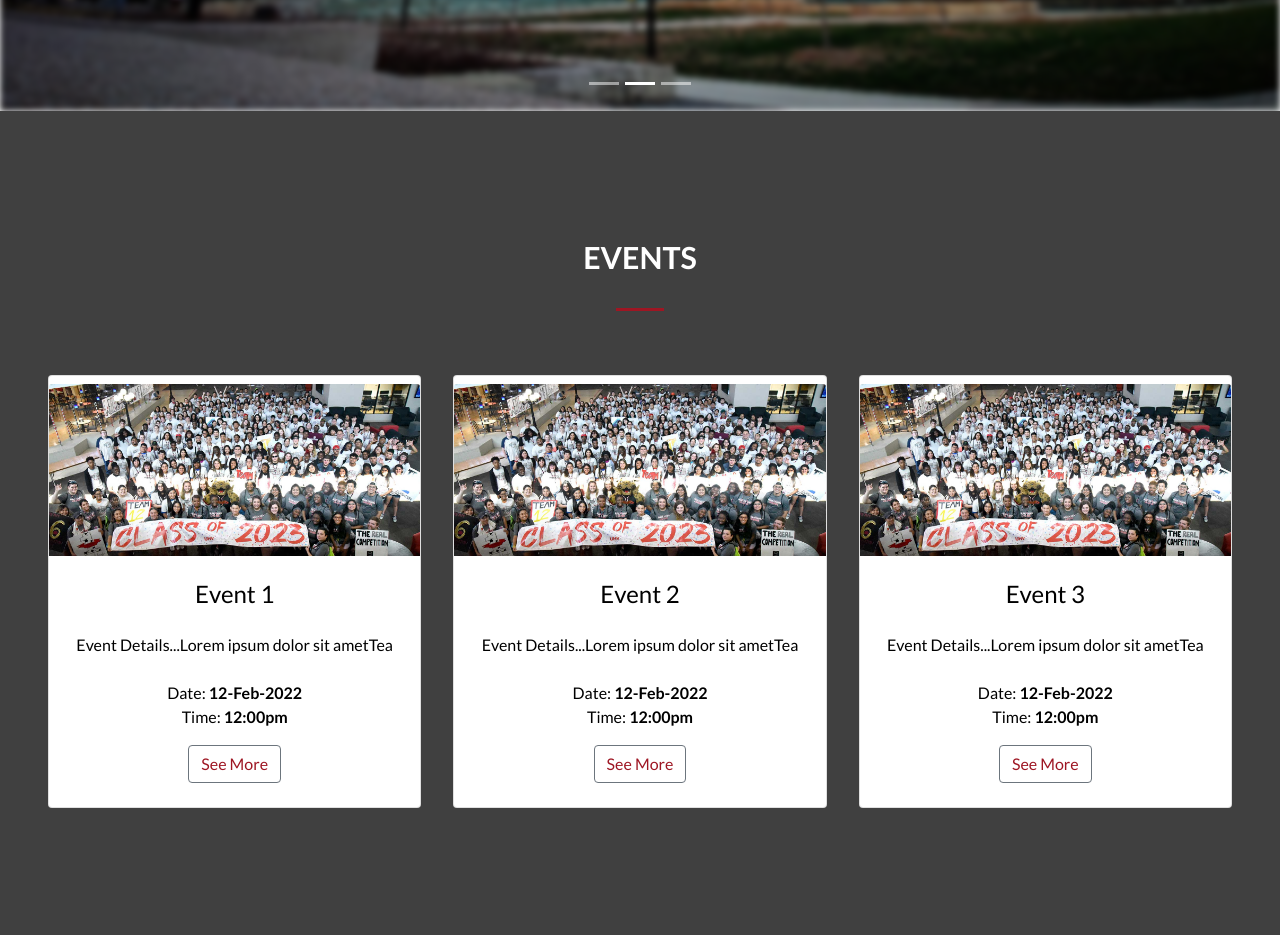
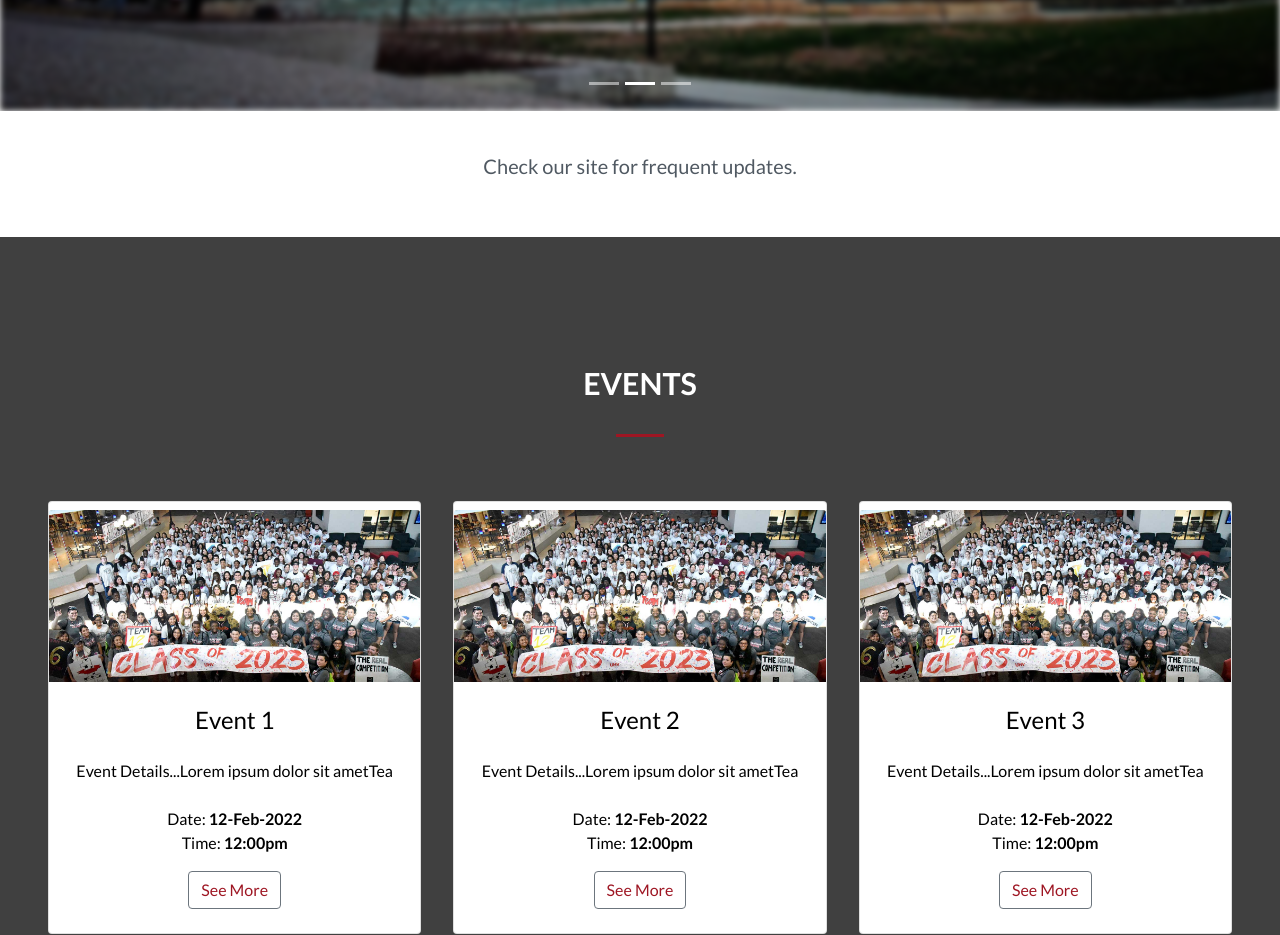
Before and after one commit to ZubairShovan/GSA-YU, a plain HTML site: page index.html in a window 1280 px wide. Shown: the part 1560-2495 px from the top of the page. Drawn offline with Linux system fonts and the light colour scheme.

Commit message:
Update index.html

```diff
--- a/index.html
+++ b/index.html
@@ -134,6 +134,11 @@
 <!--				<img src="img/banner4_c.jpeg">-->
 <!--			</div>-->
 		</div>
+	</div>
+
+	<div class="col-12 narrow text-center">
+		<p class="lead">Check our site for frequent updates.</p>
+		<!--		<a class="btn btn-secondary btn-md" href="#" target="_blank">Click Here</a>-->
 	</div>
 
 </div>
```
